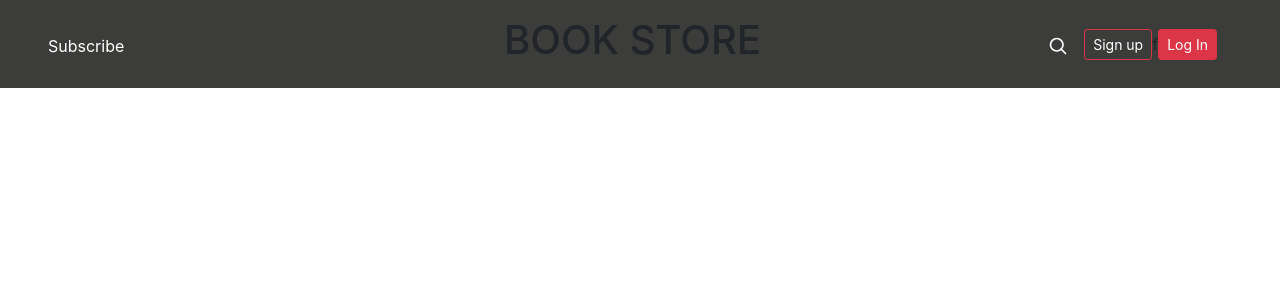
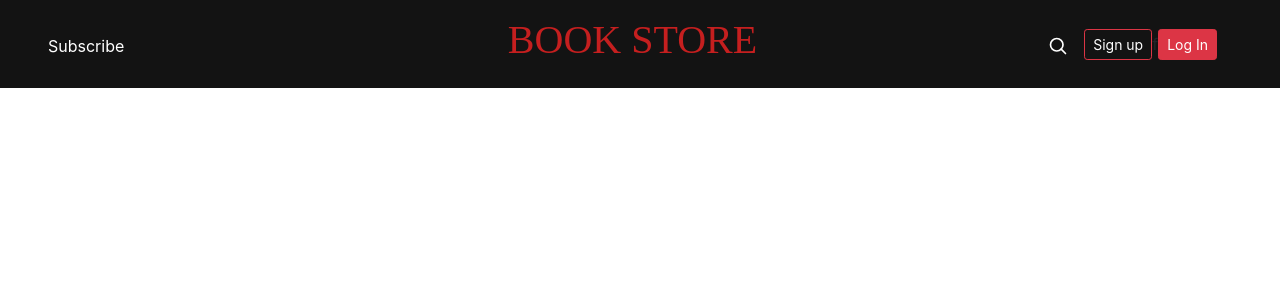
Before and after one commit to Hadeel-Salah/React.js-Project, a React (Create React App) app: page / in a window 1280 px wide. Shown: the top 300 px of the page. Built offline with nearby package versions, Linux system fonts and the light colour scheme.

Commit message:
Update style.css

```diff
--- a/src/components/layout/header/style.css
+++ b/src/components/layout/header/style.css
@@ -1,8 +1,12 @@
 header{
     width: 100%;
     height: auto;
-    background-color: #3c3c3b;
+    background-color: #131313;
 }
 header a{
     color: white !important;
 }
+header h1.logo_name{
+    color: #c51f1f;
+    font-family: 'Times New Roman', Times, serif
+}
```
